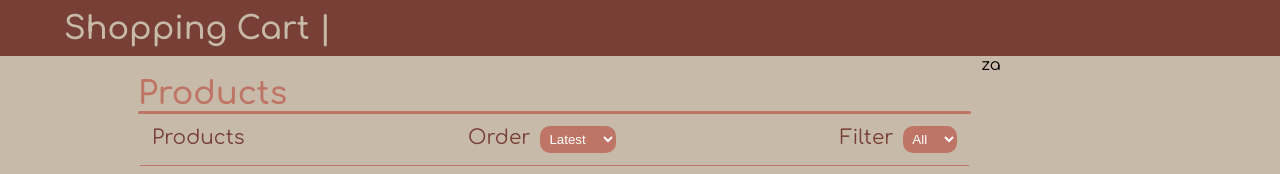
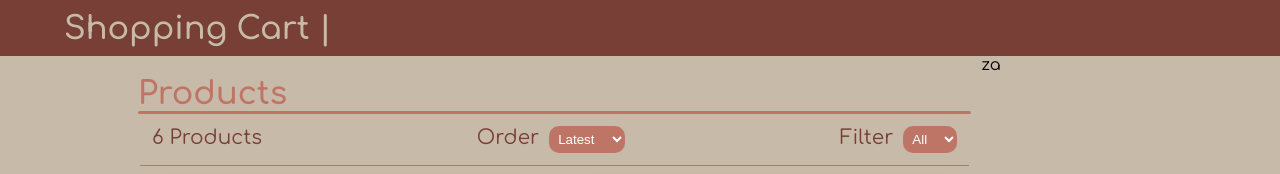
Before and after one commit to mehmetasilkilic/React-redux-shopping-cart, a React (Create React App) app: page / in a window 1280 px wide. Shown: the top 174 px of the page. Built offline with nearby package versions, Linux system fonts and the light colour scheme.

Commit message:
products length

```diff
--- a/src/components/products/Products.js
+++ b/src/components/products/Products.js
@@ -14,7 +14,16 @@ const Products = () => {
             <h2>Products</h2>
             <hr />
             <FilterBar
-                length={cardData.length}
+                length={cardData
+                    .products
+                    .filter(item => {
+                        if (size === "") {
+                            return item
+                        } else if (item.availableSizes.includes(size)) {
+                            return item
+                        }
+                    })
+                    .length}
                 size={cardData.size}
                 sort={cardData.sort}
                 filterProducts={e => { setSize(e.target.value) }}
@@ -22,7 +31,9 @@ const Products = () => {
             />
             <div className="products-wrapper">
                 {
-                    cardData.products.slice().sort((a, b) => (
+                    cardData.products
+                        .slice()
+                        .sort((a, b) => (
                             sort === "lowest"
                                 ? a.price > b.price
                                     ? 1
@@ -34,13 +45,15 @@ const Products = () => {
                                     : a._id > b._id
                                         ? 1
                                         : -1
-                    )).filter(item => {
+                        ))
+                        .filter(item => {
                             if (size === "") {
                                 return item
                             } else if (item.availableSizes.includes(size)) {
                                 return item
                             }
-                    }).map((item, index) => (
+                        })
+                        .map((item, index) => (
                             <div className="card-wrapper col-lg-12 col-6" key={index}>
                                 <Card
                                     image={item.image}
```
Lines whose indentation alone changed are shown as unchanged.
